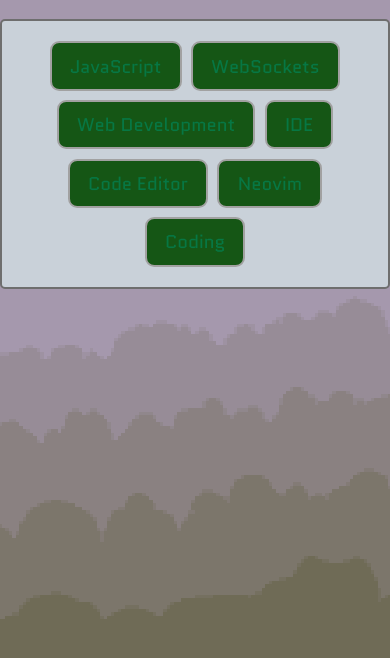
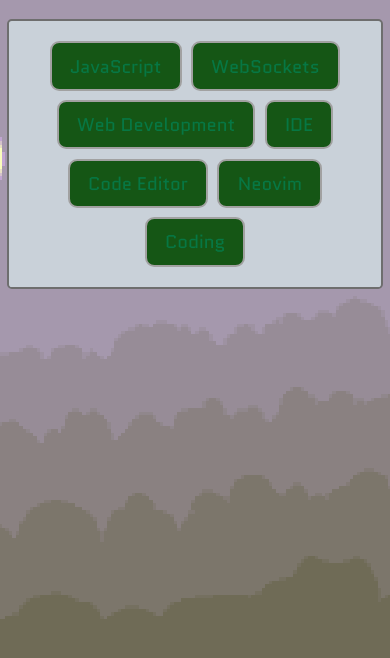
Before and after one commit to rogue-87/rogue-87.github.io, an Astro site: page /den/tags in a window 390 px wide. Shown: the part 70-728 px from the top of the page. Built offline with nearby package versions, Linux system fonts and the light colour scheme; Astro itself is replaced by a stand-in of ours.

Commit message:
add mobile media query layout to other pages

```diff
--- a/src/components/BlogPost.astro
+++ b/src/components/BlogPost.astro
@@ -21,8 +21,8 @@
     margin-bottom: 1rem;
     div {
       font-size: 1.2rem;
-      &:nth-child(2){ text-align: end; }
-      // look at this. wow, skill issue
+      &:nth-child(2) { text-align: end; }
+      /*  look at this. wow, skill issue */
       /*
       width: 100%;
       &:nth-child(2) {
--- a/src/layouts/Markdown.astro
+++ b/src/layouts/Markdown.astro
@@ -33,8 +33,14 @@
           ))
         }
       </div>
-      <h2><i class="fa-solid fa-feather"></i> Written by {frontmatter.author}.</h2>
-      <h2><i class="fa-solid fa-calendar-days"></i> Posted on {frontmatter.date.toString()}.</h2>
+      <h2>
+        <i class="fa-solid fa-feather"></i> Written by {frontmatter.author}.
+      </h2>
+      <h2>
+        <i class="fa-solid fa-calendar-days"></i> Posted on {
+          frontmatter.date.toString()
+        }.
+      </h2>
       <hr />
       <slot />
     </div>
@@ -44,6 +50,10 @@
 <style lang="scss">
   @use "../style/abstracts/" as *;
 
+  h1 {
+    text-align: center;
+  }
+
   .md-post {
     font-size: 1rem;
     display: flex;
@@ -51,7 +61,7 @@
     justify-content: center;
     align-items: center;
 
-    i{
+    i {
       text-align: center;
       width: 2rem;
     }
@@ -65,7 +75,7 @@
     border-radius: 5px;
     background-color: var(--bg-clr-1);
 
-    h2{
+    h2 {
       margin: 0;
     }
 
@@ -90,4 +100,15 @@
       font-size: 1.15em;
     }
   }
+
+  @media (20em <= width <= 30em) and (orientation: portrait) {
+    .md-content {
+      width: 87dvw;
+
+      & :global(pre) {
+        text-wrap: wrap;
+        font-size: 0.8rem;
+      }
+    }
+  }
 </style>
--- a/src/style/blogs.scss
+++ b/src/style/blogs.scss
@@ -25,10 +25,7 @@
 }
 
 @media (20em <= width <= 30em) and (orientation: portrait) {
-  main {
-    margin: 0 8px;
-    > div {
-      width: auto;
-    }
+  main > div {
+    width: 85dvw;
   }
 }
--- a/src/style/tag-index.scss
+++ b/src/style/tag-index.scss
@@ -22,3 +22,9 @@
     border: 2px solid var(--border-clr-1);
   }
 }
+
+@media (20em <= width <= 30em) and (orientation: portrait) {
+  main > div {
+    width: 87dvw;
+  }
+}
--- a/src/style/tags.scss
+++ b/src/style/tags.scss
@@ -6,22 +6,19 @@
 
 main {
   display: flex;
-  justify-content: center;
-}
-
-.tags {
-  width: 700px;
-  padding: 1rem;
-
-  display: flex;
-  flex-wrap: wrap;
+  flex-direction: column;
   justify-content: center;
   align-items: center;
-
-  background-color: var(--bg-clr-1);
-  border: solid 2px var(--border-clr-1);
-  border-radius: 5px;
-
+  > div {
+    padding: 1rem;
+    display: flex;
+    flex-wrap: wrap;
+    place-content: center;
+    border-radius: 0.3rem;
+    width: 50rem;
+    background-color: var(--bg-clr-1);
+    border: 2px solid var(--border-clr-1);
+  }
 }
 
 .tag {
@@ -32,3 +29,9 @@
   padding: 0.5em 1em;
   font-size: 1.15em;
 }
+
+@media (20em <= width <= 30em) and (orientation: portrait) {
+  main > div {
+    width: 87dvw;
+  }
+}
--- a/src/style/whoami.scss
+++ b/src/style/whoami.scss
@@ -59,10 +59,7 @@
 }
 
 @media (20em <= width <= 30em) and (orientation: portrait) {
-  main{
-    margin: 0 8px;
-    >div{
-      width: auto;
-    }
+  main > div {
+    width: 87dvw;
   }
 }
```
